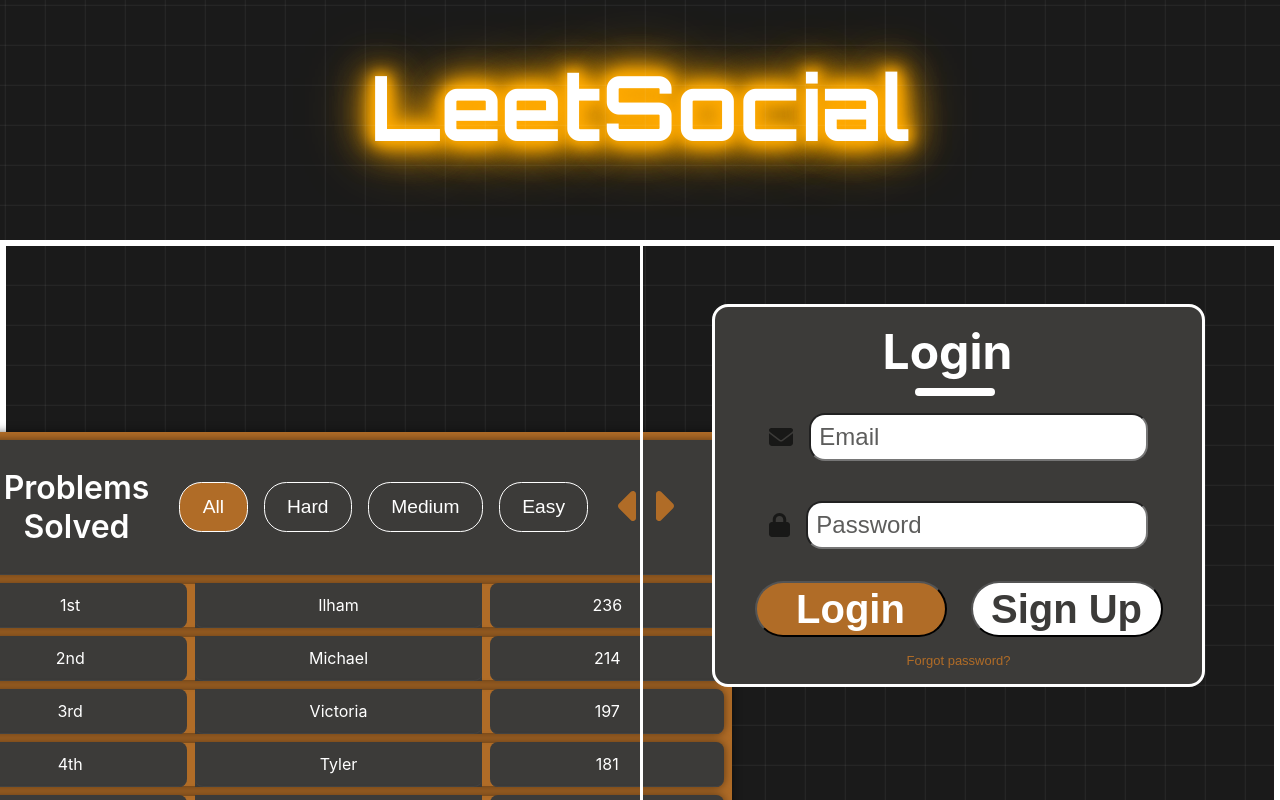
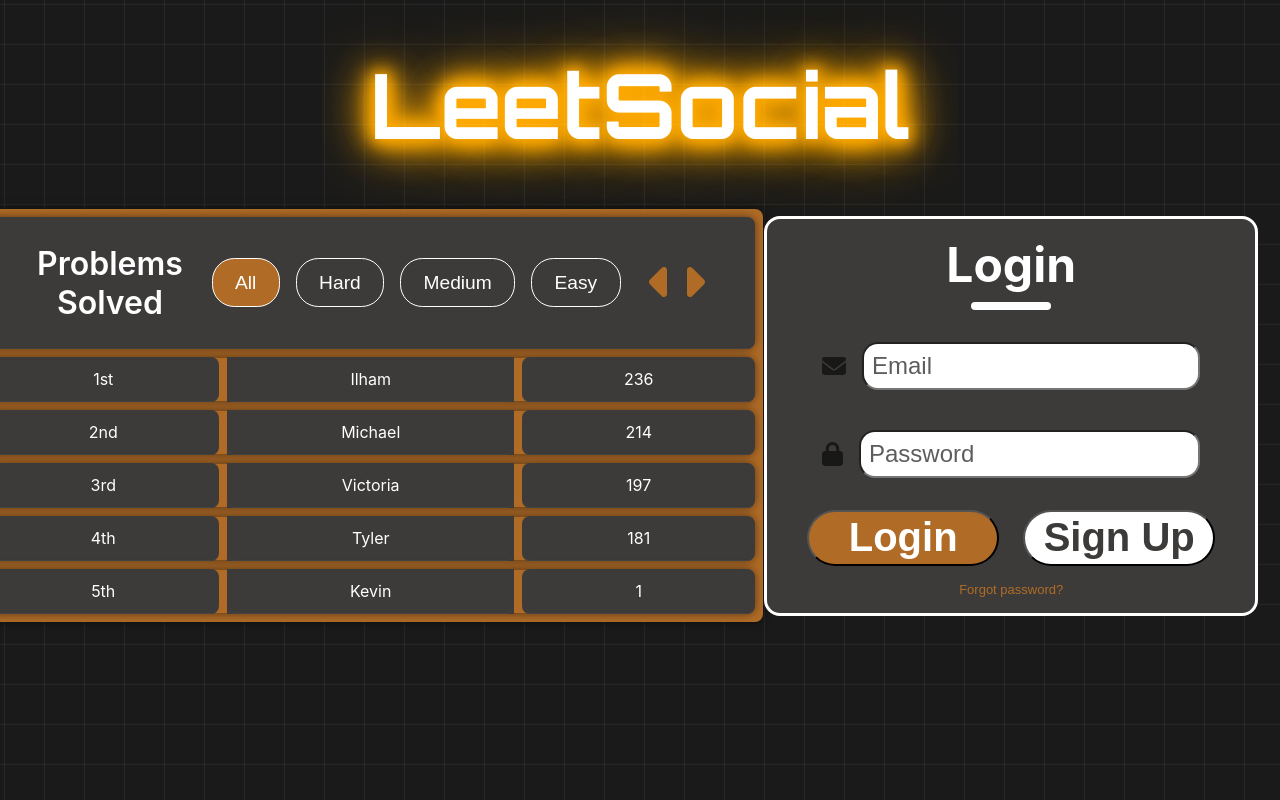
Before and after one commit to thedeclancarter/LeetSocial, a React (Create React App) app in the folder frontend/: page / in a window 1280 px wide. Shown: the top 800 px of the page. Built offline with nearby package versions, Linux system fonts and the light colour scheme.

Commit message:
CSS cleanup

```diff
--- a/frontend/src/App.js
+++ b/frontend/src/App.js
@@ -25,9 +25,12 @@ function App() {
       <Routes>
         <Route
           path='/'
-          element={<Login isLogin={isLogin} setLogin={setLogin} isUpdate={isUpdate} />}
+          element={<Login isLogin={isLogin} isUpdate={isUpdate} />}
         />
-        <Route path='/home' element={<Home isLogin={isLogin} isUpdate={isUpdate} />} />
+        <Route
+          path='/home'
+          element={<Home isLogin={isLogin} setLogin={setLogin} isUpdate={isUpdate} />}
+        />
         <Route path='/profile' element={<Profile />} />
       </Routes>
     </>
--- a/frontend/src/components/leaderboard/Leaderboard.css
+++ b/frontend/src/components/leaderboard/Leaderboard.css
@@ -2,27 +2,21 @@
     display: flex;
     justify-content: center;
     align-items: center;
-    position: absolute;
     height: 100%;
-    padding-bottom: 0px;
     transition: width 2s;
-    border: solid #fff;
 }
 
 .tableContainer {
-    width: 50vw;
-    padding-left: 2rem;
+    width: 58vw;
 }
 
 .tableContainerExt {
-    width: 100%;
-    margin-top: 0rem;
+    width: 100vw;
 }
 
 .leaderboard {
     background-color: #b06c27;
     color: white;
-    /* border: solid #000000; */
     border-spacing: 0.5rem;
     border-radius: 0.5rem;
     box-shadow: 0px 0px 10px rgba(0, 0, 0, 0.5);
@@ -31,7 +25,6 @@
 
 .row {
     background-color: #3c3b39;
-    /* border: solid #000000; */
     border-collapse: separate;
     border-radius: 0.5rem;
     box-shadow: 0px 0px 10px rgba(0, 0, 0, 0.5);
@@ -47,7 +40,7 @@ td {
     display: flex;
     flex-direction: row;
     justify-content: space-between;
-    margin-top: 0;
+    align-items: center;
 }
 
 .header p {
@@ -56,8 +49,7 @@ td {
 }
 
 .header ul {
-    padding: 30px;
-    margin: 0;
+    padding: 1.8rem;
     list-style: none;
     display: flex;
     gap: 1rem;
--- a/frontend/src/components/leaderboard/Leaderboard.js
+++ b/frontend/src/components/leaderboard/Leaderboard.js
@@ -52,7 +52,6 @@ export default function Leaderboard(props) {
     const { isLogin, isUpdate } = props;
     var [difficulty, setDifficulty] = useState(0);
     var [infoArr, setInfoArr] = useState([...sampleData]);
-    var [firstTime, setFirstTime] = useState(true);
     var [tableNum, setTableNum] = useState(1);
 
     function handleNavClick(buttonName)
@@ -121,9 +120,6 @@ console.log(buttonName);
     };
 
     useEffect(() => {
-        if (firstTime === true)
-            return;
-
         let sortedArr = [];
 
         if (isLogin === true)
@@ -153,7 +149,6 @@ console.log(buttonName);
                             sortedArr.sort((a, b) => b.easy - a.easy);
 
                 setInfoArr(sortedArr);
-                setFirstTime(false);
             });
         }
     }, [isLogin, isUpdate]);
--- a/frontend/src/components/logo/Logo.css
+++ b/frontend/src/components/logo/Logo.css
@@ -1,17 +1,14 @@
 @import url('https://fonts.googleapis.com/css?family=Orbitron:400,700&display=swap');
 
 .glow {
-    padding-top: 50px;
     display: flex;
     justify-content: center;
-    height: 100vh;
+    padding: 3rem;
     font-family: 'Orbitron', sans-serif;
     font-size: 45px;
     font-weight: 400;
     color: #e4e4e4;
     overflow: hidden;
-
-
     color: #fff; /* Text color (white) */
     text-shadow:
         0 0 5px #ffaa00, /* Outer glow color (cyan) */
--- a/frontend/src/components/register/Register.css
+++ b/frontend/src/components/register/Register.css
@@ -1,112 +1,51 @@
 .container {
-    position: absolute;
     display: flex;
-    flex-direction: column;
+    flex: 1;
+    justify-content: center;
     align-items: center;
-    height: 100%;
-    width: 50%;
     right: 0;
-    border: solid #fff;
-}
-
-.show {
-    opacity: 1;
-}
-
-.hide {
-    opacity: 0;
-    display: none;
 }
 
 .inputBox {
     height: auto;
     width: auto;
-    margin-top: 3.6rem;
-    padding: 2.5%;
+    padding: 1rem;
     background-color: #3c3b39;
     border: solid #fff;
     border-radius: 1rem;
 }
 
-.header {
+.heady {
     display: flex;
     flex-direction: column;
+    justify-content: center;
     align-items: center;
     width: 100%;
-    height: auto;
-    margin-top: 2rem;
-    margin-right: 100%;
-}
-
-.loginTxt {
-    position: relative;
-    margin-left: 9.5rem;
-    color: #fff;
-    font-size: 48px;
-    font-weight: 700;
-}
-
-.signUpTxt {
-    position: relative;
-    margin-left: 8rem;
-    color: #fff;
-    font-size: 48px;
-    font-weight: 700;
-}
-
-.verifyTxt {
-    position: relative;
-    margin-left: 9.75rem;
-    color: #fff;
-    font-size: 48px;
-    font-weight: 700;
-}
-
-.sendEmailTxt {
-    position: relative;
-    margin-left: 5rem;
+    gap: 0.5rem;
     color: #fff;
     font-size: 3rem;
     font-weight: 700;
 }
 
-.passwordTxt {
-    position: relative;
-    margin-left: 0.4rem;
-    color: #fff;
-    font-size: 3rem;
-    font-weight: 700;
-}
-
-.underline, .underlineSU, .underlineVfy, .underlineSE, .underlinePswd {
-    position: absolute;
-    margin-top: 5rem;
-    margin-left: 11.5rem;
+.underline, .underlineSU, .underlineSE, .underlinePswd {
+    display: flex;
     width: 5rem;
     height: 0.5rem;
     background: #fff;
     border-radius: 1rem;
-    transition: width 1s, margin-left 1s;
+    transition: width 1s;
 }
 
 .underlineSU {
     width: 8rem;
-    margin-left: 10rem;
-}
-
-.underlineVfy {
-    width: 5.5rem;
-    margin-left: 11rem;
 }
 
 .underlineSE {
-    width: 13rem;
-    margin-left: 7rem;
+    width: 12rem;
 }
 
 .underlinePswd {
-    width: 16rem;
-    margin-left: 5.75rem;
+    width: 20rem;
 }
 
 .inputs {
@@ -181,7 +120,6 @@ input::placeholder {
 .verifyMsg {
     display: flex;
     justify-content: center;
-    margin-top: 1rem;
     text-align: center;
     color: #b06c27;
 }
@@ -288,4 +226,5 @@ input::placeholder {
     font-size: medium;
     text-decoration-line: underline;
     background-color: #3c3b39;
+    cursor: pointer;
 }
--- a/frontend/src/components/register/Register.js
+++ b/frontend/src/components/register/Register.js
@@ -7,8 +7,7 @@ import decode from "jwt-decode";
 
 var bp = require('../../path.js');
 
-export default function Register(props) {
-    const { isLogin, setLogin } = props;
+export default function Register() {
     var [action, setAction] = useState("Login");
     var [hasCapital, setCapital] = useState(false);
     var [hasSpecialChar, setSpecialChar] = useState(false);
@@ -230,8 +229,7 @@ export default function Register(props) {
                 window.sessionStorage.setItem('user_data', JSON.stringify(user));
 
                 setMessage('');
-                setLogin(true);
-                setTimeout(() => navigate('/home'), 2000);
+                navigate('/home');
             }
         }
         catch (e) {
@@ -378,27 +376,17 @@ export default function Register(props) {
     };
 
     return (
-        <div className={isLogin ? "container hide" : "container show"}>
+        <div className='container'>
             <div className='inputBox'>
-                <div className="header">
-                    <div
-                        className={
-                            action === "Login" ? 'loginTxt':
-                            action === "Sign Up" ? 'signUpTxt':
-                            action === "Verify" ? 'verifyTxt':
-                            action === "Send Email" ? 'sendEmailTxt':
-                            'passwordTxt'
-                        }
-                    >
-                        {action}
-                    </div>
+                <div className='heady'>
+                    {action}
                     <div className={`underline ${
-                        action === "Login" ? '' :
-                        action === "Sign Up" ? 'underlineSU' :
-                        action === "Verify" ? 'underlineVfy' :
-                        action === "Send Email" ? 'underlineSE':
-                        'underlinePswd'
-                    }`}></div>
+                            action === "Sign Up" ? 'underlineSU' :
+                                action === "Change Password" ? 'underlinePswd' :
+                                    action === "Send Email" ? 'underlineSE' :
+                                        ''
+                        }`}
+                    ></div>
                 </div>
                 <div className="inputs">
                     {(action === "Login" || action === "Sign Up") ? (
--- a/frontend/src/pages/home/Home.css
+++ b/frontend/src/pages/home/Home.css
@@ -1,10 +1,22 @@
+.homePage {
+    display: flex;
+    flex-direction: column;
+}
+
+.logoContainer {
+    display: flex;
+    justify-content: center;
+    width: 100vw;
+    height: auto;
+}
+
+.hide {
+    visibility: hidden;
+}
+
 .homeContainer {
-    position: absolute;
-        display: flex;
-        flex-direction: row;
-        right: 0;
-        width: 100vw;
-        height: 100%;
-        margin-top: 15rem;
-        border: solid #fff;
+    position: relative;
+    display: flex;
+    flex-direction: row;
+    width: 100vw;
 }
--- a/frontend/src/pages/home/Home.js
+++ b/frontend/src/pages/home/Home.js
@@ -1,15 +1,23 @@
-import Leaderboard from '../../components/leaderboard/Leaderboard';
 import './Home.css';
 import React, { useEffect } from 'react';
-import { useNavigate } from "react-router-dom";
+import Leaderboard from '../../components/leaderboard/Leaderboard';
+import Logo from '../../components/logo/Logo';
 
 export default function Home(props) {
-    const { isLogin, isUpdate } = props;
-    const navigate = useNavigate();
+    const { isLogin, setLogin, isUpdate } = props;
+
+    useEffect(() => {
+        setTimeout(() => setLogin(true), 500);
+    }, []);
 
     return (
-        <div className='homeContainer'>
-            <Leaderboard isLogin={isLogin} isUpdate={isUpdate} />
+        <div className='homePage'>
+            <div className='logoContainer hide'>
+                <Logo />
+            </div>
+            <div className='homeContainer'>
+                <Leaderboard isLogin={isLogin} isUpdate={isUpdate} />
+            </div>
         </div>
     );
 }
--- a/frontend/src/pages/login/Login.css
+++ b/frontend/src/pages/login/Login.css
@@ -1,34 +1,18 @@
-body, html {
-    margin: 0;
-    padding: 0;
-    height: auto;
-    background-color: #1a1a1a;
-}
-
 .loginPage {
     display: flex;
     flex-direction: column;
 }
 
 .logoContainer {
-    height: 5rem;
-}
-
-.show {
-    opacity: 1;
-}
-
-.hide {
-    opacity: 0;
+    display: flex;
+    justify-content: center;
+    width: 100vw;
+    height: auto;
 }
 
 .registerContainer {
-    position: absolute;
+    position: relative;
     display: flex;
     flex-direction: row;
-    right: 0;
     width: 100vw;
-    height: 100%;
-    margin-top: 15rem;
-    border: solid #fff;
 }
--- a/frontend/src/pages/login/Login.js
+++ b/frontend/src/pages/login/Login.js
@@ -5,16 +5,16 @@ import Logo from '../../components/logo/Logo';
 import Leaderboard from '../../components/leaderboard/Leaderboard';
 
 export default function Login(props) {
-    const { isLogin, setLogin, isUpdate } = props;
+    const { isLogin, isUpdate } = props;
 
     return (
         <div className='loginPage'>
-            <div className={isLogin ? 'logoContainer hide': 'logoContainer show'}>
+            <div className='logoContainer'>
                 <Logo />
             </div>
             <div className='registerContainer'>
                 <Leaderboard isLogin={isLogin} isUpdate={isUpdate} />
-                <Register isLogin={isLogin} setLogin={setLogin} />
+                <Register />
             </div>
         </div>
     );
```
